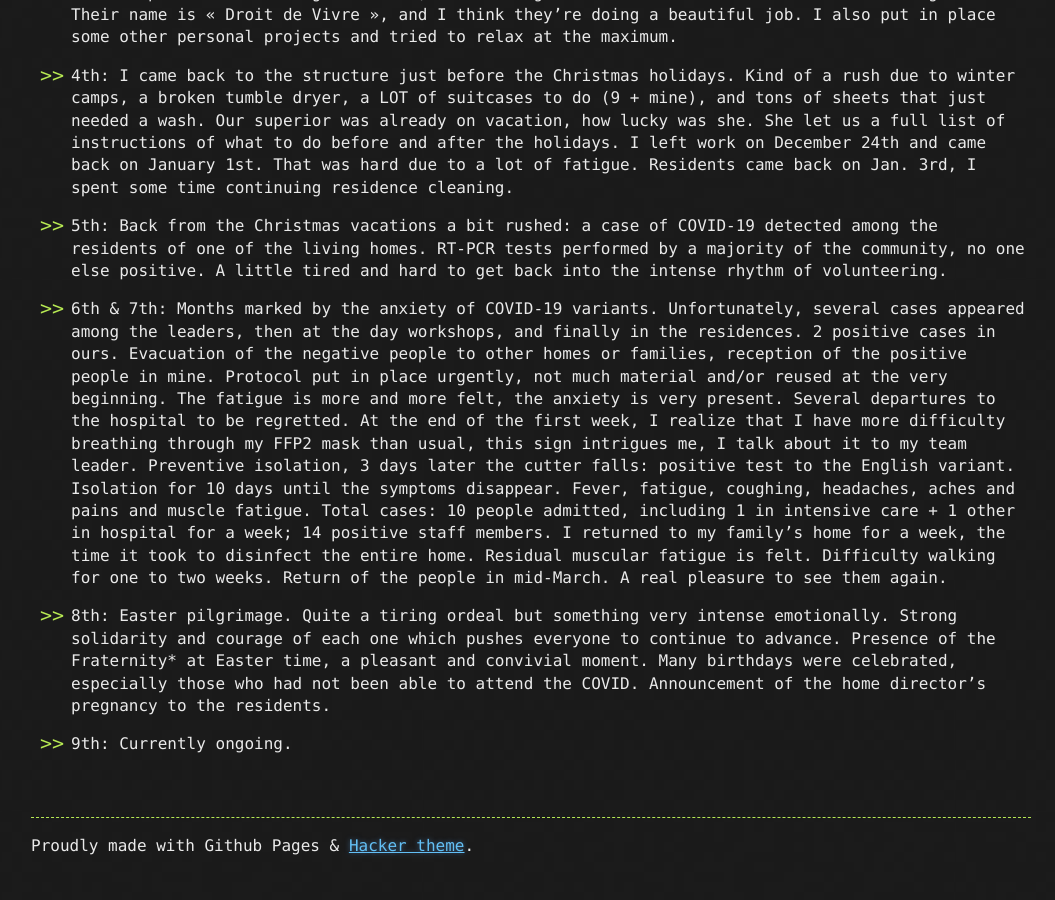
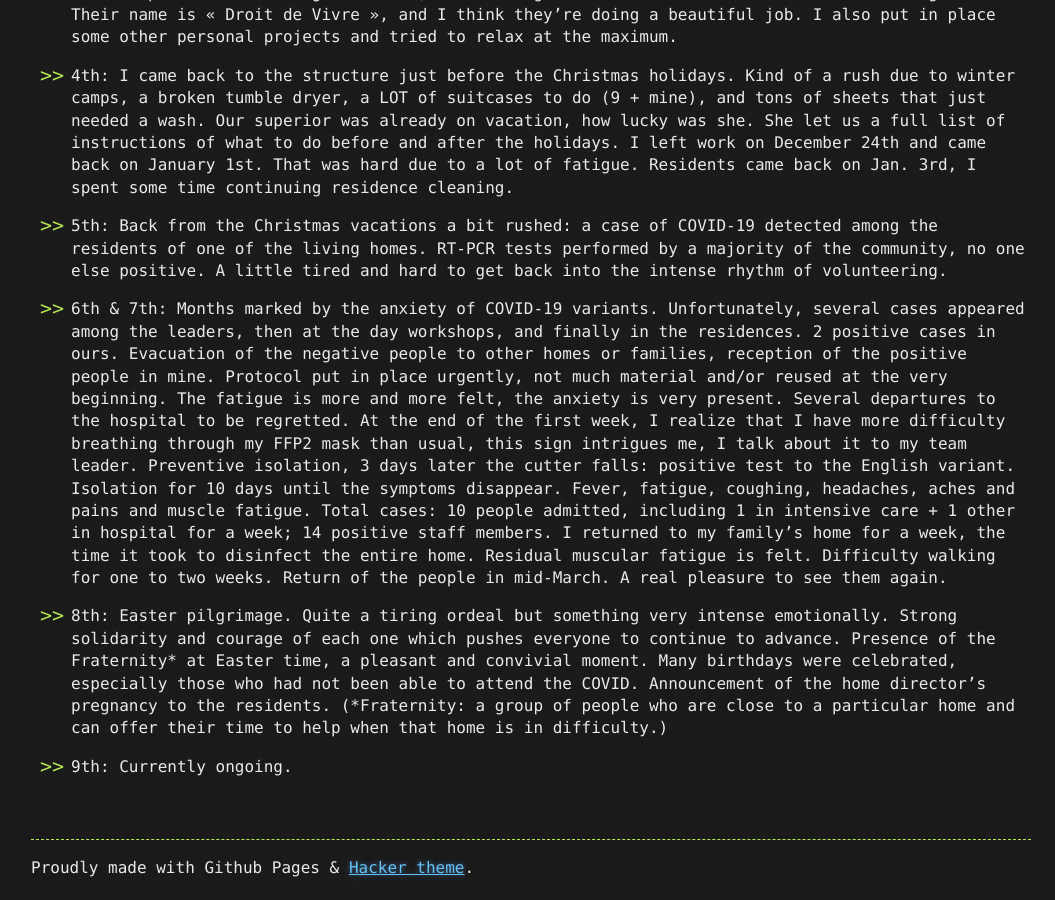
Before and after one commit to M0onshadow/M0onshadow.github.io, a Jekyll site: the page built from randstuff/feedback.md, in a window 1280 px wide and 900 px high, scrolled down 785 px. Shown: the whole window, without its empty margins (109-1164 px from the left). Built offline with Jekyll 4.4.1, drawn with Linux system fonts in a browser that asks for light colours; the repository's description, which GitHub fills in, is left out; our own code applies the rules of GitHub Pages for plain Markdown files; before the commit the page ends 1663 px from its top, so only the background shows below that.

Commit message:
Update feedback.md

```diff
--- a/randstuff/feedback.md
+++ b/randstuff/feedback.md
@@ -40,6 +40,7 @@ Return of the people in mid-March. A real pleasure to see them again.
 
 - 8th: Easter pilgrimage. Quite a tiring ordeal but something very intense emotionally. Strong solidarity and courage of each one which pushes everyone to continue to advance. Presence of the Fraternity* at Easter time, a pleasant and convivial moment.
 Many birthdays were celebrated, especially those who had not been able to attend the COVID. Announcement of the home director's pregnancy to the residents.
+(\*Fraternity: a group of people who are close to a particular home and can offer their time to help when that home is in difficulty.)
 <br/>
 
 - 9th: Currently ongoing.
```
